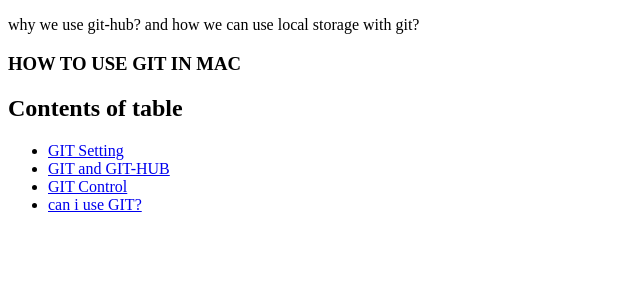
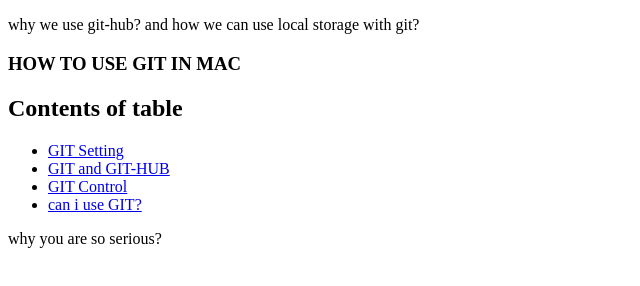
Before and after one commit to apes0113/git-study, a plain HTML site: page index.html in a window 1280 px wide. Shown: the whole page, without its empty margins (0-640 px from the left). Drawn offline with Linux system fonts and the light colour scheme.

Commit message:
message add

```diff
--- a/index.html
+++ b/index.html
@@ -17,6 +17,9 @@
 					<li><a href="#">can i use GIT?</a></li>
 				</ul>
 			</article>
+			<article>
+				why you are so serious?
+			</article>
 		</section>
 	</body>
 </html>
```
